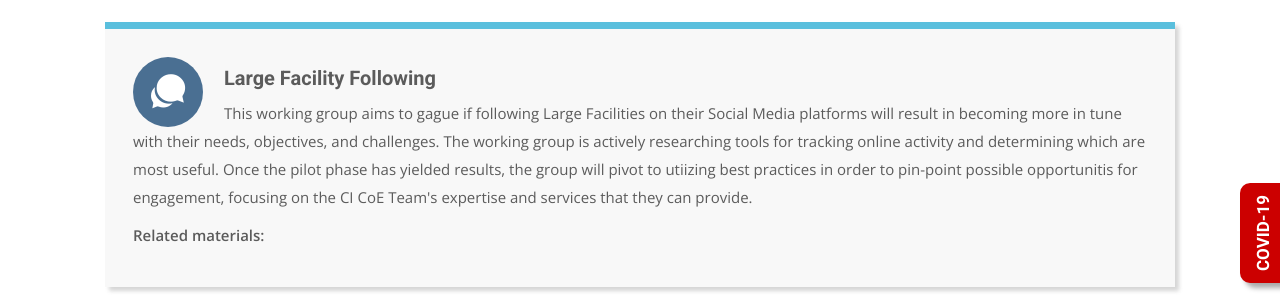
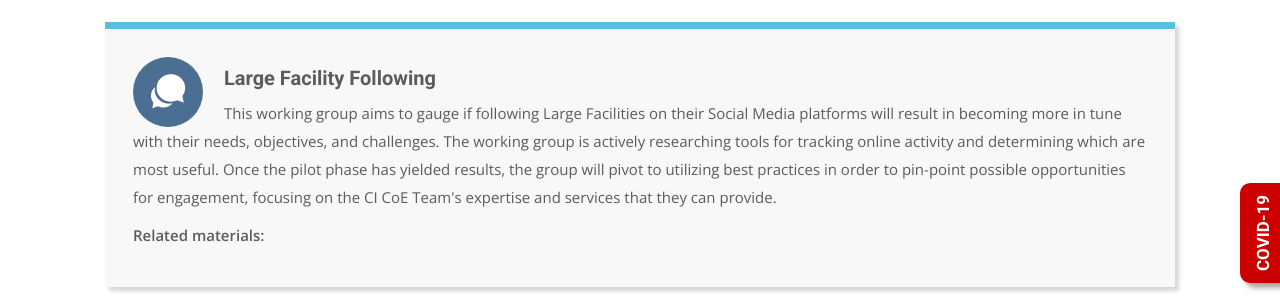
Before and after one commit to cicoe/cicoe.github.io, a Jekyll site: the page built from working_groups.html, in a window 1280 px wide and 900 px high, scrolled down 1079 px. Shown: the part 157-457 px from the top of the window. Built offline with Jekyll 4.4.1, drawn with Linux system fonts in a browser that asks for light colours; nearby versions of some CDN libraries; some web fonts are replaced.

Commit message:
fixed typos

```diff
--- a/_data/working_groups.yml
+++ b/_data/working_groups.yml
@@ -9,7 +9,7 @@
   current: ''
 
 - title: "Large Facility Following"
-  description: "This working group aims to gague if following Large Facilities on their Social Media platforms will result in becoming more in tune with their needs, objectives, and challenges. The working group is actively researching tools for tracking online activity and determining which are most useful. Once the pilot phase has yielded results, the group will pivot to utiizing best practices in order to pin-point possible opportunitis for engagement, focusing on the CI CoE Team's expertise and services that they can provide."
+  description: "This working group aims to gauge if following Large Facilities on their Social Media platforms will result in becoming more in tune with their needs, objectives, and challenges. The working group is actively researching tools for tracking online activity and determining which are most useful. Once the pilot phase has yielded results, the group will pivot to utilizing best practices in order to pin-point possible opportunities for engagement, focusing on the CI CoE Team's expertise and services that they can provide."
   icon: "chatbubbles"
   current: ''
 
```
